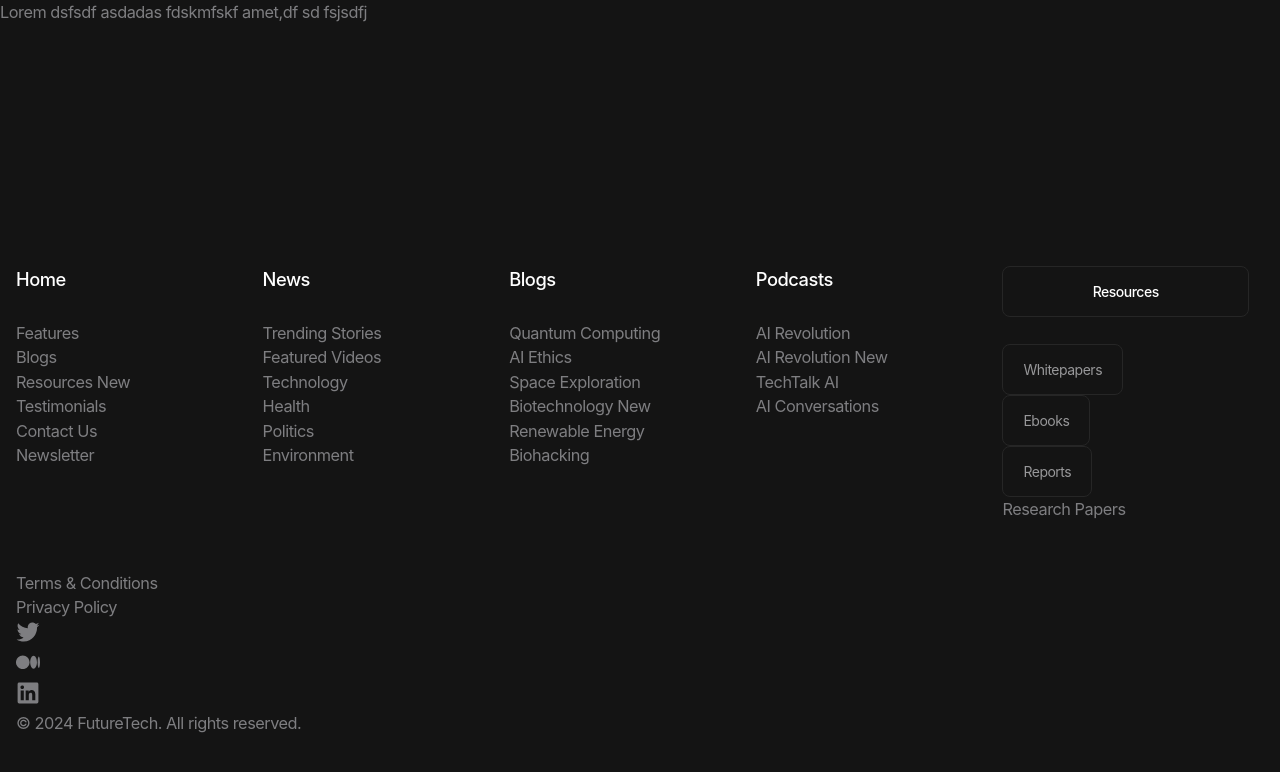
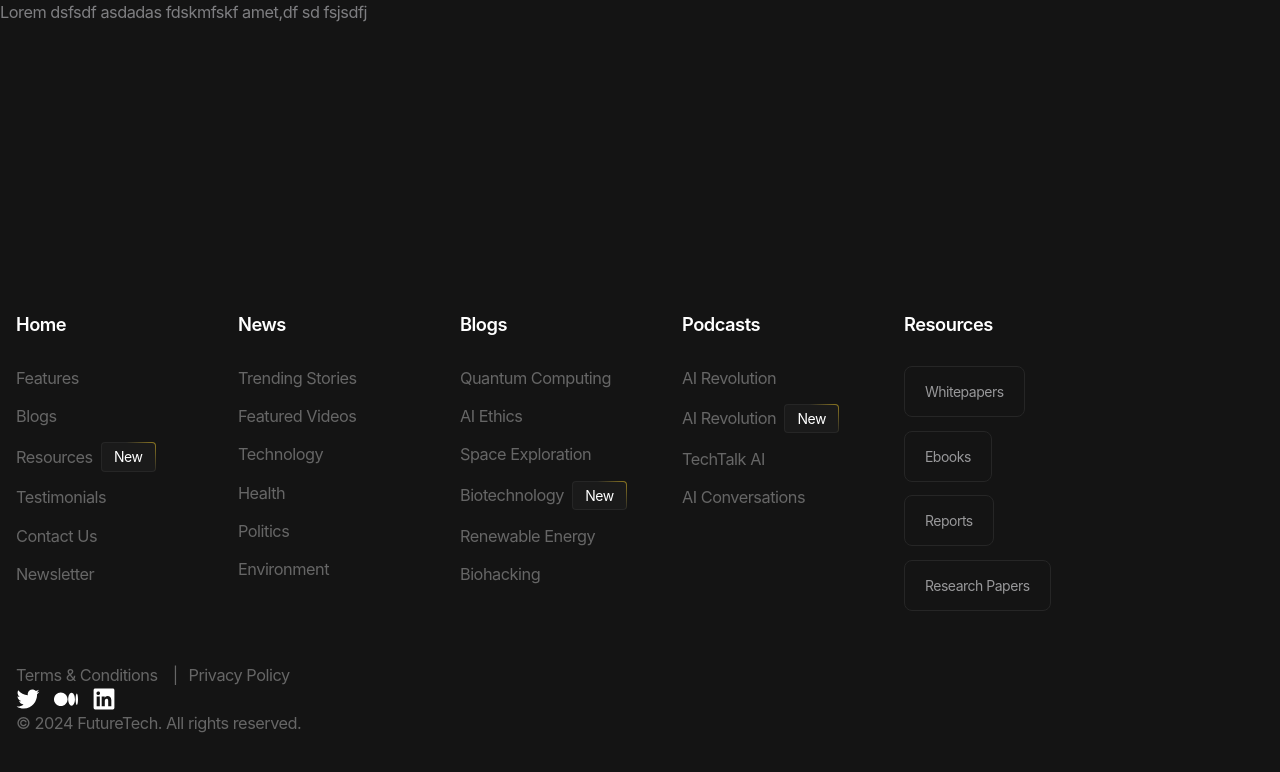
Before and after one commit to penkayone/Future-Tech, a website with bundled scripts: page index.html in a window 1280 px wide. Shown: the top 772 px of the page. Built offline with nearby package versions, Linux system fonts and the light colour scheme; files whose address does not match are found by name.

Commit message:
Worked with links and buttons in footer. I also added gradient button “New” in three links and changed some classes to make it look like in Figma layout.

```diff
--- a/index.html
+++ b/index.html
@@ -173,7 +173,7 @@
                             </ul>
                         </div>
                         <div class="footer__menu-column">
-                            <a class="footer__menu-main-link h6 button" href="/">Resources</a>
+                            <a class="footer__menu-main-link h6" href="/">Resources</a>
                             <ul class="footer__menu-list">
                                 <li class="footer__menu-item">
                                     <a class="footer__menu-link button" href="/">
@@ -191,7 +191,7 @@
                                     </a>
                                 </li>
                                 <li class="footer__menu-item">
-                                    <a class="footer__menu-link" href="/">
+                                    <a class="footer__menu-link button" href="/">
                                         <span class="icon icon--yellow-arrow">Research Papers</span>
                                     </a>
                                 </li>
--- a/styles/_variables.scss
+++ b/styles/_variables.scss
@@ -15,6 +15,12 @@
   --color-accent: #FFD11A;
   --color-red: #FF5500;
 
+  --gradient: linear-gradient(
+    45deg,
+    var(--color-dark-15) 64%,
+    var(--color-accent) 136%
+  );
+
   --border: #{rem(1)} solid var(--color-dark-15);
 
   --font-family-base: 'Inter', sans-serif;
--- a/styles/blocks/_badge.scss
+++ b/styles/blocks/_badge.scss
@@ -1 +1,18 @@
 @use '../helpers' as *;
+
+.badge {
+  display: inline-flex;
+  padding: fluid(4, 2) fluid(14, 10);
+  font-size: rem(16);
+  color: var(--color-light);
+  background:
+    linear-gradient(var(--color-dark-10), var(--color-dark-10)) padding-box,
+    var(--gradient) border-box;
+  border: rem(1) solid transparent;
+  border-radius: rem(6);
+
+  @include laptop {
+    font-size: rem(14);
+    border-radius: rem(4);
+  }
+}
--- a/styles/blocks/_footer.scss
+++ b/styles/blocks/_footer.scss
@@ -1,6 +1,8 @@
 @use '../helpers' as *;
 
 .footer {
+  color: var(--color-dark-40);
+
   &__body {
     padding-block: fluid(80, 40);
     border-bottom: var(--border);
@@ -10,16 +12,50 @@
     display: grid;
     grid-template-columns: repeat(5, 1fr);
     align-items: start;
-    colum-gap: fluid(80, 20);
+    column-gap: fluid(80, 20);
 
     &-column {
       display: grid;
       row-gap: fluid(36, 16);
     }
 
-    &-main-link {
-      font-weight: 500;
-      color: var(--color-light);
+    &-list {
+      display: flex;
+      flex-direction: column;
+      row-gap: fluid(18, 8);
+    }
+
+    &-item {
+      display: flex;
+      align-items: center;
+      column-gap: rem(8);
+    }
+  }
+
+  &__extra {
+    display: flex;
+    justify-content: space-between;
+    align-items: center;
+    column-gap: 1rem;
+    padding-block: rem(40);
+
+    @include laptop {
+      padding-block: rem(24);
+    }
+
+    &-menu {
+      &-list {
+        display: flex;
+      }
+
+      &-item {
+        &:not(:last-child) {
+          &:after {
+            content: '|';
+            margin-inline: rem(11);
+          }
+        }
+      }
     }
   }
 }
--- a/styles/blocks/_soc1als.scss
+++ b/styles/blocks/_soc1als.scss
@@ -1 +1,20 @@
 @use '../helpers' as *;
+
+.soc1als {
+  &__list {
+    display: flex;
+    column-gap: rem(20);
+
+    @include laptop {
+      column-gap: rem(14);
+    }
+  }
+
+  &__item {
+    display: flex;
+  }
+
+  &__link {
+    color: var(--color-light);
+  }
+}
```
Also changed, not shown: styles/main.css, 1 other file.
